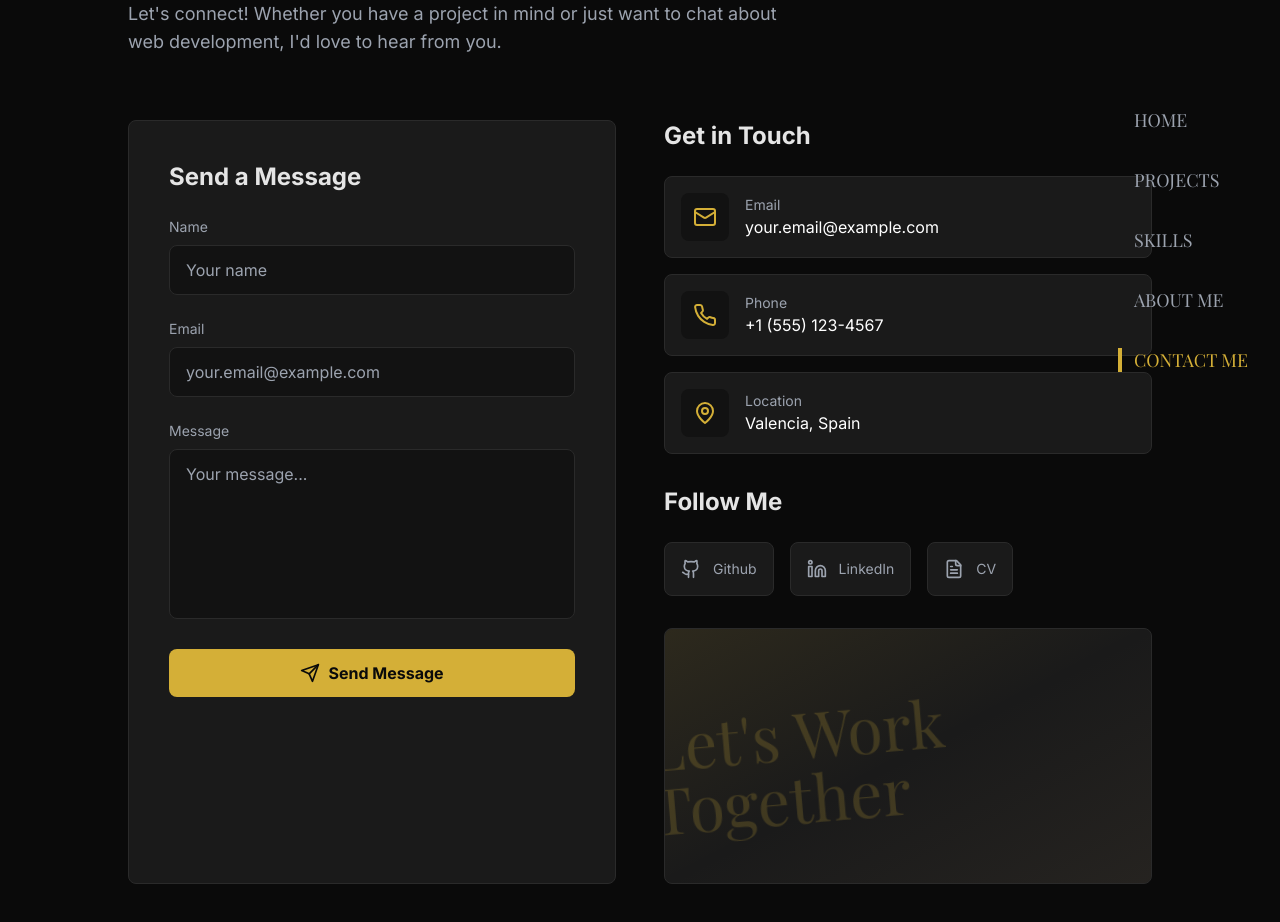
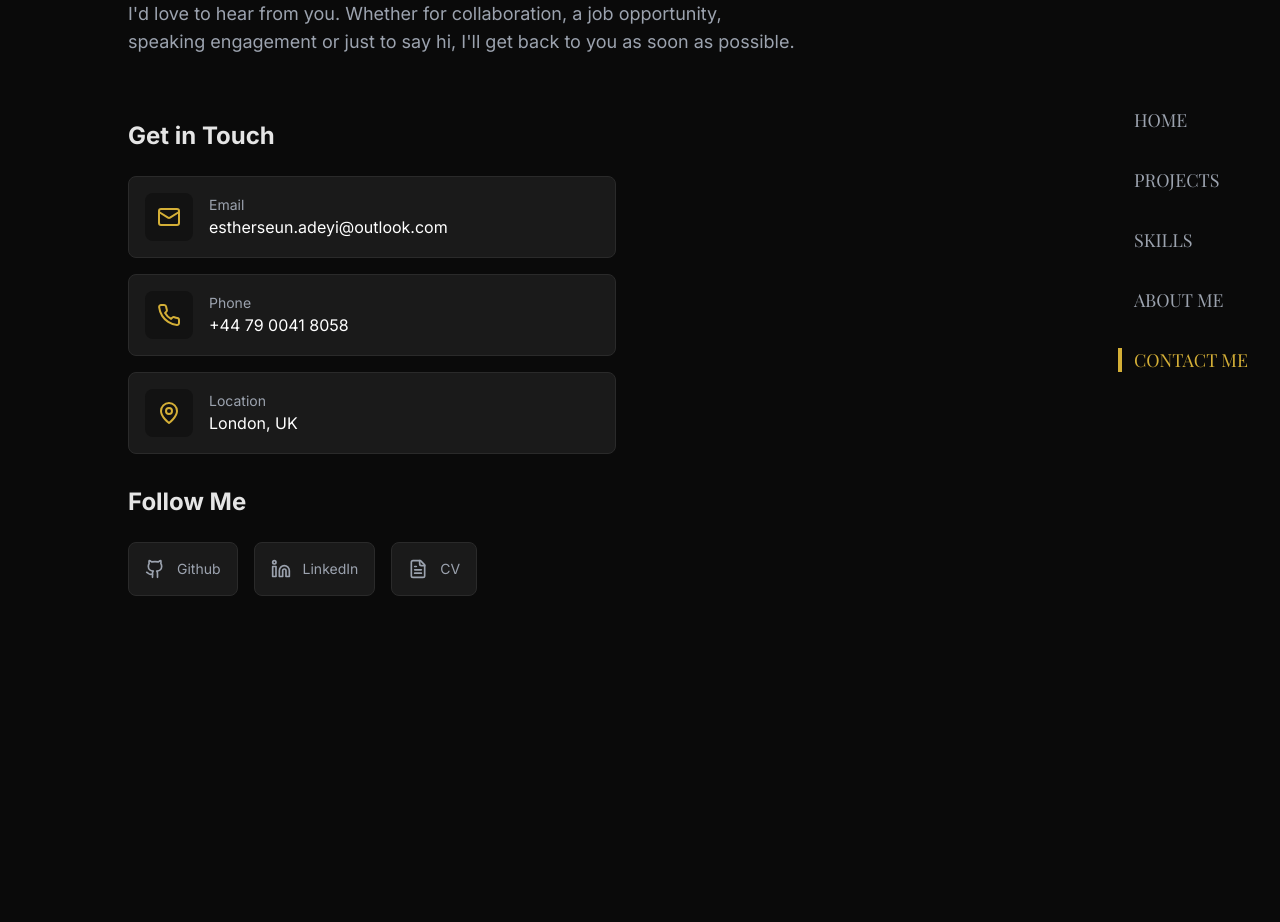
Before and after one commit to mhizsean/sean-portfolio, a Next.js app: page /contact in a window 1280 px wide. Shown: the part 160-1082 px from the top of the page. After the commit the page ends 820 px from the top, so only its background shows below. Built offline with nearby package versions, Linux system fonts and the light colour scheme; a web font is replaced by a local one.

Commit message:
update contact page

```diff
--- a/app/contact/page.tsx
+++ b/app/contact/page.tsx
@@ -35,16 +35,16 @@ export default function ContactPage() {
     {
       icon: Mail,
       label: "Email",
-      value: "your.email@example.com",
-      href: "mailto:your.email@example.com",
+      value: "estherseun.adeyi@outlook.com",
+      href: "mailto:estherseun.adeyi@outlook.com",
     },
     {
       icon: Phone,
       label: "Phone",
-      value: "+1 (555) 123-4567",
-      href: "tel:+15551234567",
+      value: "+44 79 0041 8058",
+      href: "tel:+44790041805",
     },
-    { icon: MapPin, label: "Location", value: "Valencia, Spain", href: "#" },
+    { icon: MapPin, label: "Location", value: "London, UK", href: "#" },
   ];
 
   const socialLinks = [
@@ -62,17 +62,18 @@ export default function ContactPage() {
         className="mb-16"
       >
         <h1 className="text-5xl md:text-6xl lg:text-7xl font-serif font-bold mb-6 text-center md:text-left">
-          Contact
+          Contact Me
         </h1>
         <p className="text-gray-400 text-lg max-w-2xl">
-          Let&apos;s connect! Whether you have a project in mind or just want to
-          chat about web development, I&apos;d love to hear from you.
+          I&apos;d love to hear from you. Whether for collaboration, a job
+          opportunity, speaking engagement or just to say hi, I&apos;ll get back
+          to you as soon as possible.
         </p>
       </motion.div>
 
       <div className="grid grid-cols-1 lg:grid-cols-2 gap-12">
         {/* Contact Form */}
-        <motion.div
+        {/* <motion.div
           className="bg-dark-card border border-dark-border rounded-lg p-8 md:p-10"
           initial={{ opacity: 0, x: -20 }}
           whileInView={{ opacity: 1, x: 0 }}
@@ -166,7 +167,7 @@ export default function ContactPage() {
               )}
             </motion.button>
           </form>
-        </motion.div>
+        </motion.div> */}
 
         {/* Contact Info & Social Links */}
         <div className="space-y-8">
@@ -240,42 +241,6 @@ export default function ContactPage() {
               })}
             </div>
           </motion.div>
-
-          {/* Animated Decorative Element */}
-          <motion.div
-            className="relative h-64 bg-dark-card border border-dark-border rounded-lg overflow-hidden"
-            initial={{ opacity: 0 }}
-            whileInView={{ opacity: 1 }}
-            viewport={{ once: true }}
-          >
-            <motion.div
-              className="absolute inset-0 bg-gradient-to-br from-accent-primary/10 via-transparent to-accent-secondary/10"
-              animate={{
-                backgroundPosition: ["0% 0%", "100% 100%"],
-              }}
-              transition={{
-                duration: 10,
-                repeat: Infinity,
-                repeatType: "reverse",
-              }}
-            />
-            <div className="absolute inset-0 flex items-center justify-center">
-              <motion.div
-                className="text-6xl font-serif text-accent-primary/20"
-                animate={{
-                  scale: [1, 1.1, 1],
-                  rotate: [0, 5, -5, 0],
-                }}
-                transition={{
-                  duration: 8,
-                  repeat: Infinity,
-                  ease: "easeInOut",
-                }}
-              >
-                Let&apos;s Work Together
-              </motion.div>
-            </div>
-          </motion.div>
         </div>
       </div>
     </main>
```
